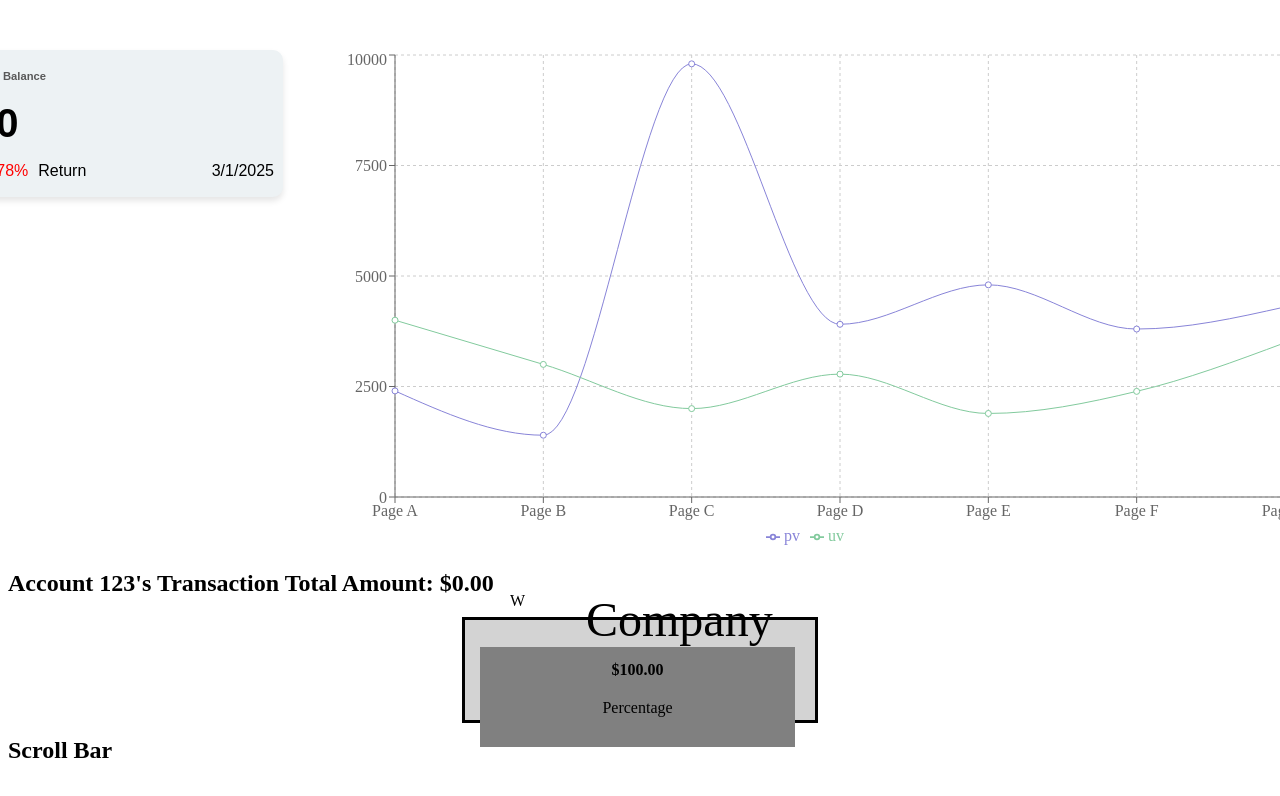
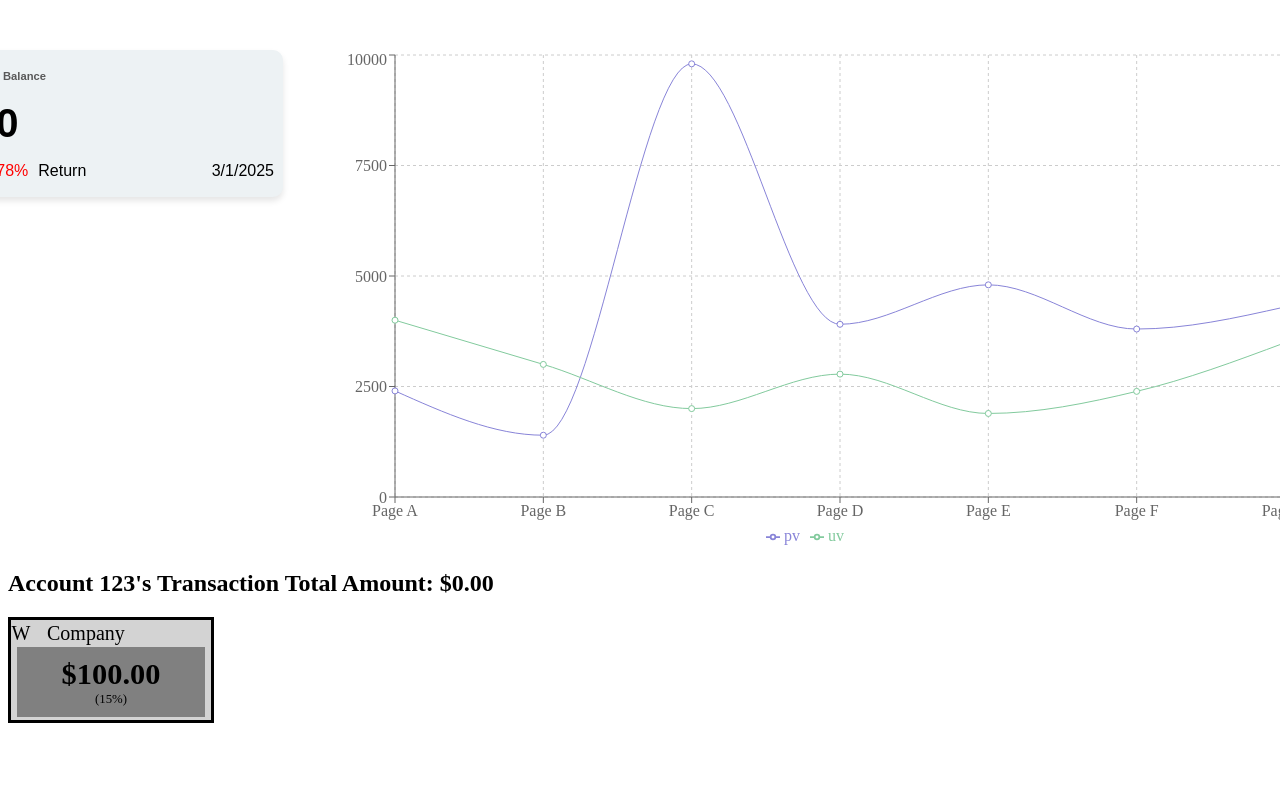
Before and after one commit to sstokesgmu/Budget-Me-App, a React (Vite) app: page / in a window 1280 px wide. Shown: the top 796 px of the page. Built offline with nearby package versions, Linux system fonts and the light colour scheme.

Commit message:
Created a carousel card

```diff
--- a/src/components/Carousel.jsx
+++ b/src/components/Carousel.jsx
@@ -1,19 +1,20 @@
+import CarouselCard from "./Carousel_Card"
 export default function Carousel()
 {
-    return <section>
-            <span style={{display:'flex', justifyContent:'space-evenly', height:'100px'}}>
-                <div style={{display:'flex', flexDirection:'column', height:'100%', width:'350px', border:'solid', justifyContent:'center',borderColor:'black', backgroundColor:'lightgray'}}>
-                    <div style={{flex: '0 0 20%', display:'flex',flexDirection:'row', gap:'1em'}}>
-                        <span style={{flex:'0 0 30%', textAlign:'center', fontSize:'100%', margin:0}}>W</span>
-                        <p style={{flex:'0 0 70%', fontSize:'3rem', margin:0}}>Company</p>
+    return <section style={{ display:'flex',gap:'10px', flexDirection:'row',}}>
+            <CarouselCard/>
+            {/* <span style={{display:'flex', justifyContent:'space-evenly', height:'100px'}}>
+                <div style={{display:'flex', flexDirection:'column', height:'100%', width:'200px', border:'solid', justifyContent:'center',borderColor:'black', backgroundColor:'lightgray'}}>
+                    <div style={{flex: '0 0 10%', display:'flex',flexDirection:'row', gap:'1em', position:'relative'}}>
+                        <span style={{flex:'0 0 10%', textAlign:'center', fontSize:'100%', margin:0}}>W</span>
+                        <p style={{flex:'0 0 5%', fontSize:'100%', margin:0}}>Company</p>
                     </div>
-                    <div style={{flex: '0 0 100%', display:'flex', width:'90%', justifyContent:'center', position:'relative', 'left': '15px', flexDirection:'column', backgroundColor:'gray'}}>
-                            <p style={{fontSize:'100%', fontWeight:'bold', margin:0, textAlign: 'center'}}>$100.00</p>
-                            <p style={{marginTop:'20px', textAlign:'center'}}>Percentage</p>
+                    <div style={{flex: '0 0 70%', display:'flex',  width:'94%', height:'10%',  justifyContent:'center', position:'relative', 'left': '6px', flexDirection:'column', backgroundColor:'gray'}}>
+                        <p style={{fontSize:'190%', fontWeight:'bold', margin:0, textAlign: 'center'}}>$100.00</p>
+                        <p style={{ textAlign:'center', margin:0, fontSize:'80%' }}>(15%)</p>
                     </div>
                 </div>
-            </span>
-            <h2>Scroll Bar</h2>
+            </span> */}
     </section>
 }
 
--- /dev/null
+++ b/src/components/CarouselCard.module.css
@@ -0,0 +1,67 @@
+
+/* {display:'flex', justifyContent:'space-evenly', height:'100px'} */
+.container {
+    display: flex;
+    flex-direction: column;
+    height: 100px;
+    width: 200px;
+    border: solid;
+    justify-content: space-evenly;
+    border-color: black;
+    background-color: lightgray;
+}
+
+.title {
+    flex: 0 0 20%;
+    display: flex;
+    flex-direction: row;
+    gap: 1em;
+    position: relative;
+    top:0
+
+}
+
+.title > span {
+    flex: 0 0 10%;
+    text-align: center;
+    font-size: 20px;
+    margin: 0;
+}
+
+.title > p {
+    flex: 0 0 5%;
+    text-align: center;
+    font-size:20px;
+    margin: 0;
+}
+
+.body {
+    flex: 0 0 70%;
+    display: flex;
+    width: 94%;
+    justify-content: center;
+    position: relative;
+    left: 6px;
+    flex-direction: column;
+    background-color: gray;
+}
+
+.body > p:first-child {
+    font-size: 190%;
+    font-weight: bold;
+    margin: 0;
+    text-align: center;
+}
+
+.body > p:nth-child(2) {
+    text-align: center;
+    margin: 0;
+    font-size: 80%;
+}
+
+.body > p:first-child {
+    font-size:'190%'; font-weight:'bold'; margin:0; text-align: 'center'
+}
+.body > p:nth-child(2) {
+     text-align:'center'; margin:0; font-size:'80%'
+}
--- /dev/null
+++ b/src/components/Carousel_Card.jsx
@@ -0,0 +1,16 @@
+import classes from './CarouselCard.module.css'
+export default function CarouselCard()
+{
+    return (
+            <div className={classes.container}>
+                <div className={classes.title}>
+                    <span>W</span>
+                    <p>Company</p>
+                </div>
+                <div className={classes.body}>
+                    <p>$100.00</p>
+                    <p>(15%)</p>
+                </div>
+            </div>
+    );
+}
```
